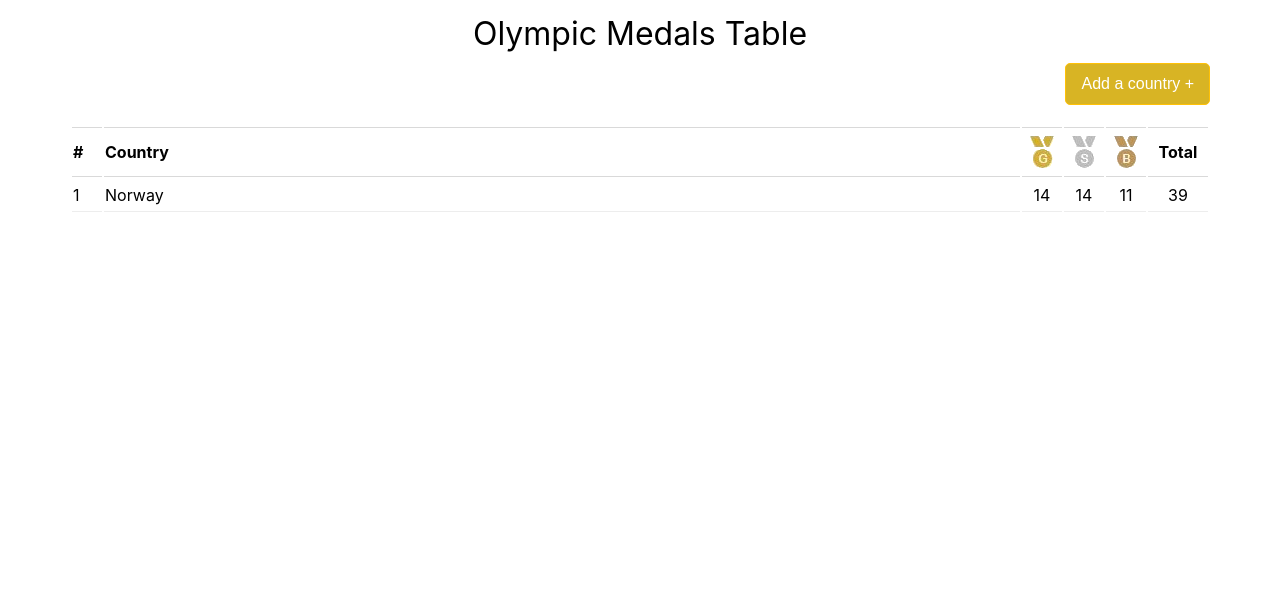
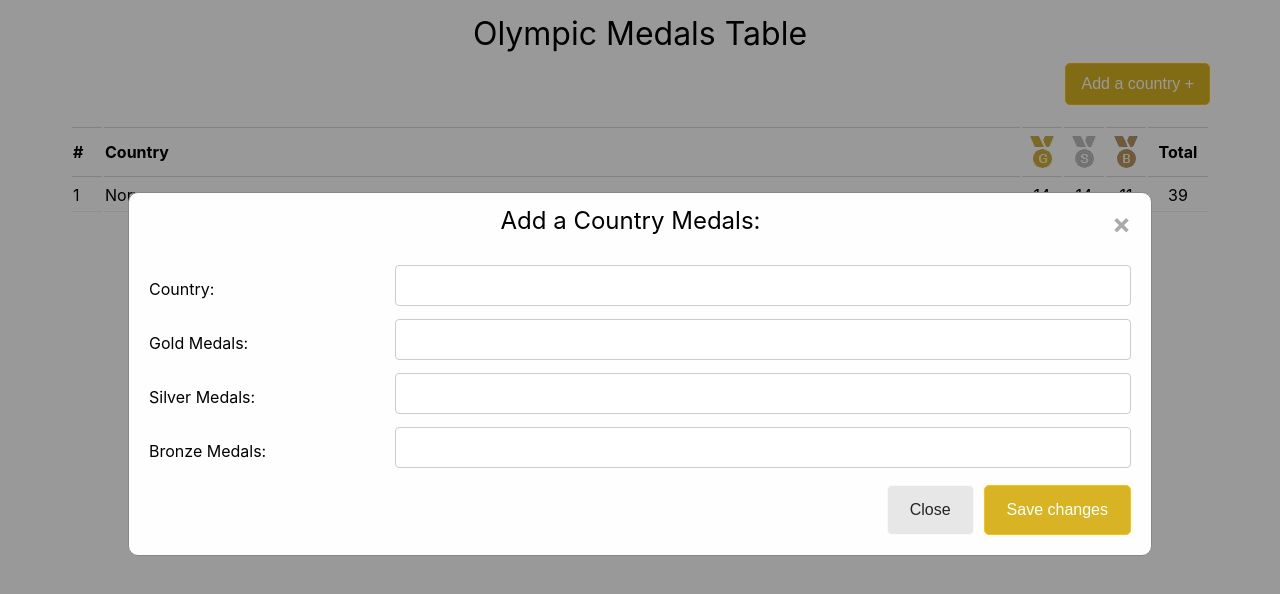
Before and after one commit to frontend-london/olympic-medals-table, a React app: page / in a window 1280 px wide. Both pictures are taken after a click on the button "Add a country +". Shown: the top 594 px of the page. Built offline with nearby package versions, Linux system fonts and the light colour scheme; the HTML template or start-up script is replaced by a standard one.

Commit message:
modal open and close handlers added

```diff
--- a/src/app/App.tsx
+++ b/src/app/App.tsx
@@ -2,17 +2,45 @@ import * as React from 'react';
 import TableMedals from './components/TableMedals/table';
 import ModalAddCountry from './components/ModalAddCountry/modal';
 
-export interface AppState { }
 export interface AppProps { }
+export interface AppState {
+    modalOpen: boolean
+}
+
 
 export class App extends React.Component<AppProps, AppState> {
+    constructor(props: AppProps) {
+        super(props);
+        this.state = { modalOpen: false };
+    }
+
+    handleModalOpen = (e: React.MouseEvent<HTMLElement>): void => {
+        e.preventDefault();
+        this.setState({ modalOpen: true });
+    }
+
+    handleModalClose = (e: React.MouseEvent<HTMLElement>): void => {
+        e.preventDefault();
+        this.setState({ modalOpen: false });
+    }
+
+    handleAddCountry = (e: React.MouseEvent<HTMLElement>): void => {
+        e.preventDefault();
+        this.setState({ modalOpen: false });
+    }
+
     public render() {
+        const { modalOpen } = this.state;
         return (
             <div className="container">
                 <h1 className="text-center">Olympic Medals Table</h1>
-                <button className="button-add-country">Add a country +</button>
+                <button className="button-add-country" onClick={this.handleModalOpen}>Add a country +</button>
                 <TableMedals />
-                <ModalAddCountry />
+                <ModalAddCountry
+                    open={modalOpen}
+                    handleModalClose={this.handleModalClose}
+                    handleAddCountry={this.handleAddCountry}
+                />
             </div>
         )
     }
--- a/src/app/components/ModalAddCountry/modal.tsx
+++ b/src/app/components/ModalAddCountry/modal.tsx
@@ -1,13 +1,18 @@
 import React from 'react';
 
-export interface ModalAddCountryProps { }
+export interface ModalAddCountryProps {
+  open: boolean,
+  handleModalClose(e: React.MouseEvent<HTMLElement>): void,
+  handleAddCountry(e: React.MouseEvent<HTMLElement>): void
+}
 
 function ModalAddCountry(props: ModalAddCountryProps) {
+  const { open, handleModalClose, handleAddCountry } = props;
   return (
-    <div className="modal modal-add-country">
+    <div className={"modal modal-add-country" + (open ? ' open' : '')}>
       <div className="modal__content">
         <div className="modal__header">
-          <span className="modal__close">&times;</span>
+          <span className="modal__close" onClick={handleModalClose}>&times;</span>
           <h2>Add a Country Medals:</h2>
         </div>
         <div className="modal__body">
@@ -45,8 +50,8 @@ function ModalAddCountry(props: ModalAddCountryProps) {
           </div>
         </div>
         <div className="modal__footer">
-          <button type="button" className="button--gray">Close</button>
-          <button type="button" className="button">Save changes</button>
+          <button type="button" className="button--gray" onClick={handleModalClose}>Close</button>
+          <button type="button" className="button" onClick={handleAddCountry}>Save changes</button>
         </div>
       </div>
     </div>
--- a/src/scss/general/button.scss
+++ b/src/scss/general/button.scss
@@ -16,6 +16,10 @@
     border-color: $orange-tangerine;
   }
 
+  &:focus {
+    outline: none;
+  }
+
   &--gray {
     @extend .button;
     background-color: $white-gainsboro;
--- a/src/scss/general/modal.scss
+++ b/src/scss/general/modal.scss
@@ -9,6 +9,10 @@
   overflow: auto;
   background-color: $grey-nobel;
   background-color: $black-opacity-40;
+
+  &.open {
+    display: block;
+  }
 
   &__content {
     background-color: $white2;
```
